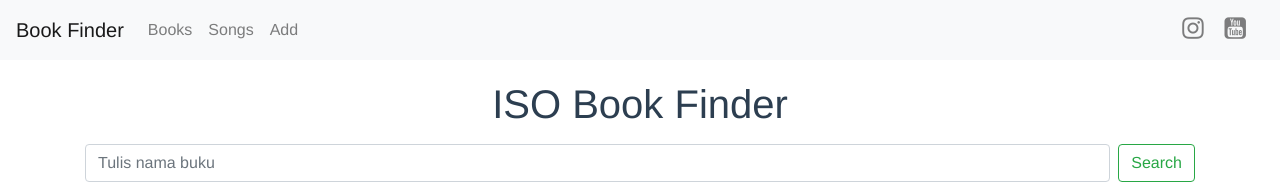
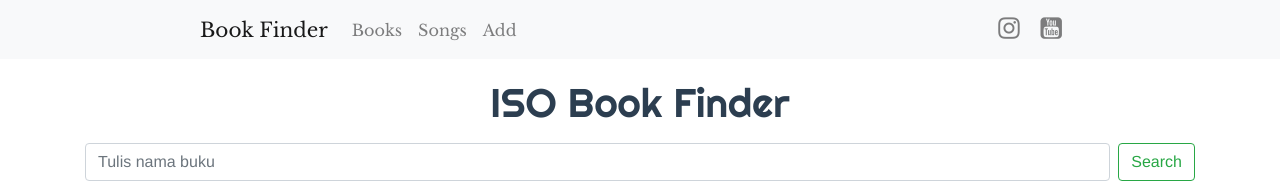
Before and after one commit to michaellhans/catalog-website, a Vue app in the folder client/: page /book in a window 1280 px wide. Shown: the top 184 px of the page. Built offline with nearby package versions, Linux system fonts and the light colour scheme; no server answers.

Commit message:
Table to independence component

```diff
--- a/client/src/components/NavigationBar.vue
+++ b/client/src/components/NavigationBar.vue
@@ -1,9 +1,7 @@
 <template>
-  <div>
+  <div id="navbar-finder">
     <nav class="navbar navbar-expand-lg navbar-light bg-light">
-      <router-link class="navbar-brand" to="/">
-        Book Finder
-      </router-link>
+      <router-link class="navbar-brand" to="/">Book Finder</router-link>
       <button
         class="navbar-toggler ml-auto"
         type="button"
@@ -16,10 +14,7 @@
         <span class="navbar-toggler-icon"></span>
       </button>
 
-      <div
-        class="navbar-collapse justify-content-between"
-        id="navbarSupportedContent"
-      >
+      <div class="navbar-collapse justify-content-between" id="navbarSupportedContent">
         <div class="navbar-nav">
           <ul class="navbar-nav">
             <li class="nav-item">
@@ -35,25 +30,11 @@
         </div>
         <div class="navbar-nav ml-auto">
           <ul class="navbar-nav">
-            <a
-              class="nav-link"
-              target="_blank"
-              href="https://www.instagram.com/itborchestra/"
-            >
-              <i
-                class="fa fa-instagram"
-                style="font-size:25px; margin-right:5px;"
-              ></i>
+            <a class="nav-link" target="_blank" href="https://www.instagram.com/itborchestra/">
+              <i class="fa fa-instagram" style="font-size:25px; margin-right:5px;"></i>
             </a>
-            <a
-              class="nav-link"
-              target="_blank"
-              href="https://www.youtube.com/user/mediaISO"
-            >
-              <i
-                class="fa fa-youtube-square"
-                style="font-size:25px; margin-right:10px;"
-              ></i>
+            <a class="nav-link" target="_blank" href="https://www.youtube.com/user/mediaISO">
+              <i class="fa fa-youtube-square" style="font-size:25px; margin-right:10px;"></i>
             </a>
 
             <li>
@@ -63,12 +44,7 @@
             </li>
 
             <li>
-              <router-link
-                class="nav-link"
-                to="/register"
-                v-if="getAuthStatus === true"
-                >Add Account</router-link
-              >
+              <router-link class="nav-link" to="/register" v-if="getAuthStatus === true">Add Account</router-link>
             </li>
           </ul>
         </div>
@@ -78,11 +54,26 @@
 </template>
 
 <script>
-import { mapGetters } from 'vuex';
+import { mapGetters } from "vuex";
 
 export default {
   computed: {
-    ...mapGetters(['getAuthStatus']),
+    ...mapGetters(["getAuthStatus"]),
   },
 };
 </script>
+
+
+<style scoped>
+@import url("https://fonts.googleapis.com/css2?family=Libre+Baskerville&display=swap");
+
+.navbar {
+  padding-left: 200px;
+  padding-right: 200px;
+}
+
+#navbar-finder {
+  font-family: "Libre Baskerville", serif;
+  font-style: initial;
+}
+</style>
--- /dev/null
+++ b/client/src/components/Result.vue
@@ -0,0 +1,40 @@
+<template>
+  <table class="table table-striped mt-3" v-if="songs.length > 0">
+    <thead class="thead-dark">
+      <tr>
+        <th scope="col" v-for="(colName) in header" :key="colName._id">{{ colName }}</th>
+      </tr>
+    </thead>
+    <tbody>
+      <tr v-for="(song, index) in songs" :key="song._id">
+        <td v-for="(value, propertyName) in song" :key="value._id">
+          <i v-if="value === true" class="fa fa-check" aria-hidden="true"></i>
+          <i v-else-if="value === false" class="fa fa-times" aria-hidden="true"></i>
+          <label v-else-if="propertyName === '_id'">
+            <b>{{index + 1}}</b>
+          </label>
+          <label v-else>{{ value }}</label>
+        </td>
+      </tr>
+    </tbody>
+  </table>
+</template>
+
+<script>
+export default {
+  props: {
+    header: Array,
+    songs: Array,
+  },
+};
+</script>
+
+<style scoped>
+.fa-check {
+  color: green;
+}
+
+.fa-times {
+  color: red;
+}
+</style>
--- /dev/null
+++ b/client/src/components/TitleSpace.vue
@@ -0,0 +1,21 @@
+<template>
+  <h1 id="h1-title">
+    <p style="text-align=left; ">{{titleValue}}</p>
+  </h1>
+</template>
+
+<script>
+export default {
+  props: {
+    titleValue: String,
+  },
+};
+</script>
+
+<style scoped>
+@import url("https://fonts.googleapis.com/css2?family=Righteous&display=swap");
+
+#h1-title {
+  font-family: "Righteous", cursive;
+}
+</style>
--- a/client/src/webpage/Book.vue
+++ b/client/src/webpage/Book.vue
@@ -1,9 +1,7 @@
 <template>
   <div id="BooksPage">
-    <h1>
-      <p style="text-align=left">ISO Book Finder</p>
-    </h1>
     <b-container>
+      <TitleSpace :titleValue="'ISO Book Finder'"></TitleSpace>
       <div class="d-flex">
         <input
           class="form-control d-inline mr-sm-2"
@@ -13,12 +11,7 @@
           aria-label="Search"
           size="120"
         />
-        <button
-          class="btn btn-outline-success my-2 my-sm-0"
-          v-on:click="search"
-        >
-          Search
-        </button>
+        <button class="btn btn-outline-success my-2 my-sm-0" v-on:click="search">Search</button>
       </div>
       <br />
       <div class="row d-flex align-items-center">
@@ -62,28 +55,10 @@
       >Menampilkan {{ books.length }} hasil pencarian buku</label>
       <Loading class="mx-auto mt-3" v-if="loading === true" />
       <div v-else>
-        <table class="table table-striped mt-3">
-          <thead class="thead-dark">
-            <tr>
-              <th scope="col">No</th>
-              <th scope="col">Nama</th>
-              <th scope="col">Kode</th>
-              <th scope="col">Hardcopy</th>
-              <th scope="col">Softcopy</th>
-              <th scope="col">Instrumen</th>
-            </tr>
-          </thead>
-          <tbody>
-            <tr v-for="(book, index) in books" :key="book._id">
-              <th scope="row">{{ index + 1 }}</th>
-              <td>{{ book.nama }}</td>
-              <td>{{ book.kode }}</td>
-              <td>{{ book.hardcopy }}</td>
-              <td>{{ book.softcopy }}</td>
-              <td>{{ book.instrumen }}</td>
-            </tr>
-          </tbody>
-        </table>
+        <Result
+          :header="['No', 'Nama', 'Kode Buku', 'Softcopy', 'Hardcopy', 'Instrumen']"
+          :songs="books"
+        />
         <PageNavigation
           :prevPage="prevPage"
           :nextPage="nextPage"
@@ -96,26 +71,30 @@
 </template>
 
 <script>
-import SearchBar from '@/components/SearchBar';
-import InstrumenCheckBox from '@/components/InstrumenCheckBox';
-import Loading from '@/components/Loading';
-import PageNavigation from '@/components/PageNavigation';
+import TitleSpace from "@/components/TitleSpace";
+import SearchBar from "@/components/SearchBar";
+import InstrumenCheckBox from "@/components/InstrumenCheckBox";
+import Loading from "@/components/Loading";
+import PageNavigation from "@/components/PageNavigation";
+import Result from "@/components/Result";
 
-import BookService from '@/services/BookService';
+import BookService from "@/services/BookService";
 
 export default {
   components: {
+    TitleSpace,
     SearchBar,
     InstrumenCheckBox,
     Loading,
     PageNavigation,
+    Result,
   },
   data() {
     return {
-      searchValue: '',
-      instruments: '',
+      searchValue: "",
+      instruments: "",
       copyCondition: [],
-      searchBy: 'nama',
+      searchBy: "nama",
       hasSearched: false,
       query: {},
       books: null,
@@ -150,8 +129,8 @@ export default {
         query: this.searchValue,
         instrumen: this.instruments,
         searchBy: this.searchBy,
-        softcopy: this.copyCondition.includes('softcopy'),
-        hardcopy: this.copyCondition.includes('hardcopy'),
+        softcopy: this.copyCondition.includes("softcopy"),
+        hardcopy: this.copyCondition.includes("hardcopy"),
         page: this.page,
       };
       this.getBooks();
@@ -165,7 +144,7 @@ export default {
 
 <style>
 #BooksPage {
-  font-family: 'Avenir', Helvetica, Arial, sans-serif;
+  font-family: "Avenir", Helvetica, Arial, sans-serif;
   -webkit-font-smoothing: antialiased;
   -moz-osx-font-smoothing: grayscale;
   text-align: center;
--- a/client/src/webpage/Song.vue
+++ b/client/src/webpage/Song.vue
@@ -1,8 +1,6 @@
 <template>
   <div id="SongsPage">
-    <h1>
-      <p style="text-align=left">ISO Song Finder</p>
-    </h1>
+    <TitleSpace :titleValue="'ISO Song Finder'" />
     <b-container>
       <div class="d-flex">
         <input
@@ -13,12 +11,7 @@
           aria-label="Search"
           size="120"
         />
-        <button
-          class="btn btn-outline-success my-2 my-sm-0"
-          v-on:click="search"
-        >
-          Search
-        </button>
+        <button class="btn btn-outline-success my-2 my-sm-0" v-on:click="search">Search</button>
       </div>
       <br />
       <div class="row d-flex align-items-center">
@@ -68,26 +61,7 @@
       >Menampilkan {{ songs.length }} hasil pencarian buku</label>
       <Loading class="mx-auto mt-3" v-if="loading === true" />
       <div v-else>
-        <table class="table table-striped mt-3">
-          <thead class="thead-dark">
-            <tr>
-              <th scope="col">No</th>
-              <th scope="col">Nama</th>
-              <th scope="col" class="d-none d-md-table-cell">Aransemen</th>
-              <th scope="col">Klasik</th>
-              <th scope="col">Instrumen</th>
-            </tr>
-          </thead>
-          <tbody>
-            <tr v-for="(song, index) in songs" :key="song._id">
-              <th scope="row">{{ index + 1 }}</th>
-              <td>{{ song.nama }}</td>
-              <td class="d-none d-md-table-cell">{{ song.jenisAransemen }}</td>
-              <td>{{ song.klasik }}</td>
-              <td>{{ song.instrumen }}</td>
-            </tr>
-          </tbody>
-        </table>
+        <Result :header="['No', 'Nama', 'Aransemen', 'Klasik', 'Instrumen']" :songs="songs" />
         <PageNavigation
           :prevPage="prevPage"
           :nextPage="nextPage"
@@ -100,27 +74,31 @@
 </template>
 
 <script>
-import SearchBar from '@/components/SearchBar';
-import InstrumenCheckBox from '@/components/InstrumenCheckBox';
-import Loading from '@/components/Loading';
-import PageNavigation from '@/components/PageNavigation';
+import TitleSpace from "@/components/TitleSpace";
+import SearchBar from "@/components/SearchBar";
+import InstrumenCheckBox from "@/components/InstrumenCheckBox";
+import Loading from "@/components/Loading";
+import PageNavigation from "@/components/PageNavigation";
+import Result from "@/components/Result";
 
-import SongService from '@/services/SongService';
+import SongService from "@/services/SongService";
 
 export default {
   components: {
+    TitleSpace,
     SearchBar,
     InstrumenCheckBox,
     Loading,
     PageNavigation,
+    Result,
   },
   // Container for arrayInput from input box, process boolean, and charArray
   data() {
     return {
-      searchValue: '',
+      searchValue: "",
       songs: null,
       hasSearched: false,
-      instruments: '',
+      instruments: "",
       isKlasik: true,
       jenisAransemen: null,
       query: {},
@@ -169,7 +147,7 @@ export default {
 
 <style>
 #SongsPage {
-  font-family: 'Avenir', Helvetica, Arial, sans-serif;
+  font-family: "Avenir", Helvetica, Arial, sans-serif;
   -webkit-font-smoothing: antialiased;
   -moz-osx-font-smoothing: grayscale;
   text-align: center;
```
Also changed, not shown: 1 other file (tests, documents, lock files or other folders).
